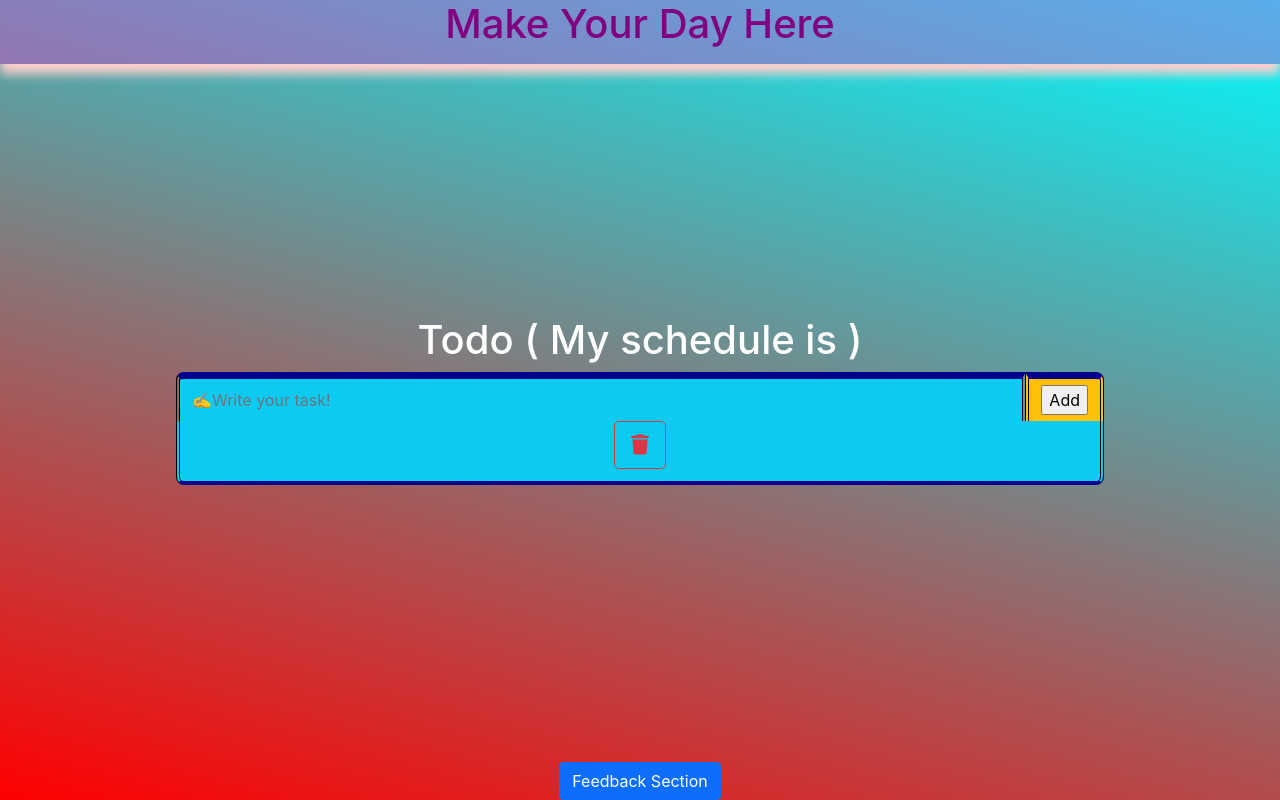
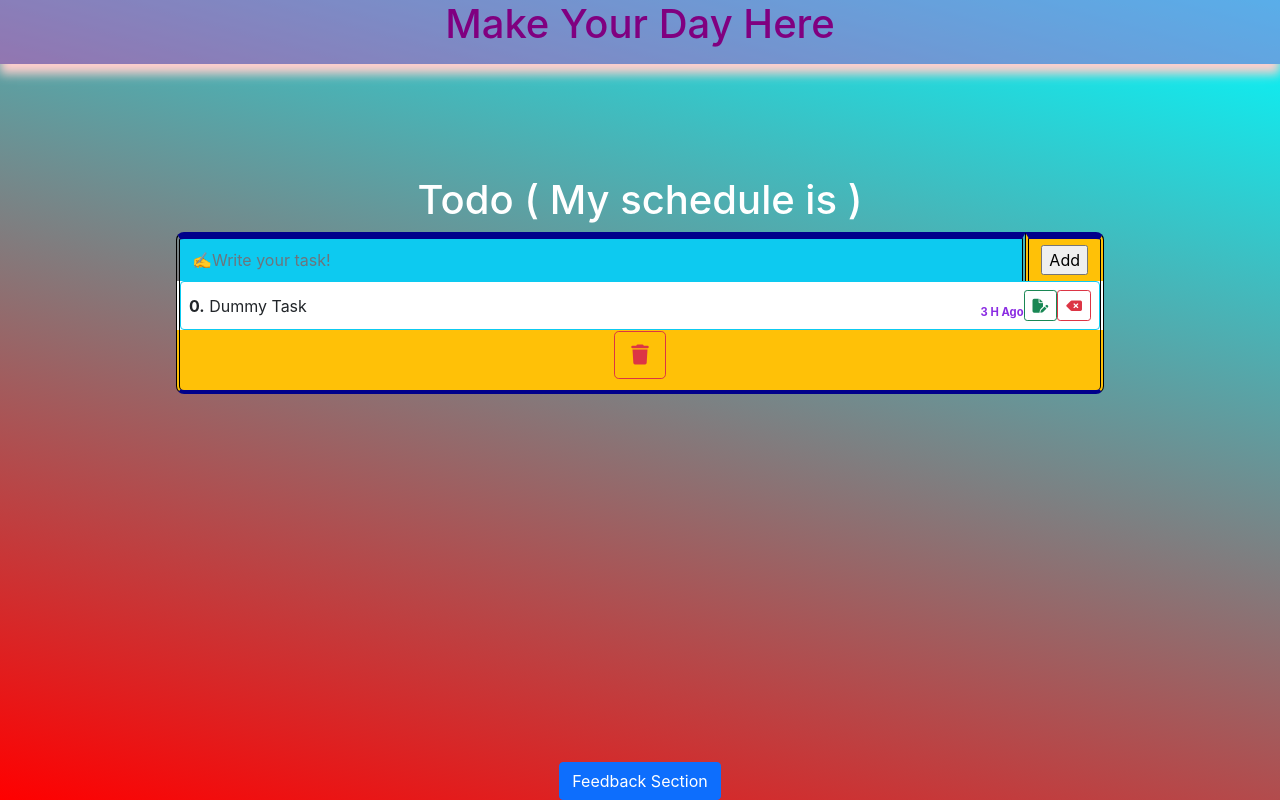
Before and after one commit to Ashishkuldeep23/react-todo, a React (Create React App) app: page / in a window 1280 px wide. Built offline with nearby package versions, Linux system fonts and the light colour scheme.

Commit message:
Todo Improve

```diff
--- a/src/coponant/Feedback/feedback.js
+++ b/src/coponant/Feedback/feedback.js
@@ -13,7 +13,7 @@ const Feedback = () => {
                 <div className="collapse" id="collapseExample">
                     <div className="card card-body feed_body">
 
-                        <h3>Checking Only</h3>
+                        <h3>Checking</h3>
 
                         Some placeholder content for the collapse component. This panel is hidden by default but revealed when the user activates the relevant trigger.
                         Lorem ipsum dolor sit amet consectetur adipisicing elit. Aperiam quidem autem expedita, commodi placeat nemo accusamus enim! Quia accusamus id totam impedit et excepturi odio. Cumque maxime neque veritatis et.
--- a/src/coponant/Feedback/style.css
+++ b/src/coponant/Feedback/style.css
@@ -4,9 +4,11 @@
     width: 100%;
     height: auto;
 
+    margin-top: 5vh;
+
     background-color: transparent;
 
-    position: absolute;
+    position: fixed;
     bottom: 0;
 
     display: flex;
@@ -14,7 +16,7 @@
     justify-content: center;
     align-items: center;
 
-
+   z-index: 10;
 
 }
 
--- a/src/coponant/TodoBody/style.css
+++ b/src/coponant/TodoBody/style.css
@@ -1,3 +1,10 @@
+
+
+
+.todo_main_body{
+    margin-top: 20vh;
+}
+
 
 .round_btm_input{
     border-bottom-left-radius: 0;
--- a/src/coponant/TodoBody/todo.js
+++ b/src/coponant/TodoBody/todo.js
@@ -1,15 +1,15 @@
-import React, { useState , useEffect } from 'react'
+import React, { useState, useEffect } from 'react'
 import "./style.css"
 
 
 // // // Get the local storage data back ----->
 
-const getLocalData = ()=>{
+const getLocalData = () => {
     const lists = localStorage.getItem("myTodoList");
 
-    if(lists){
+    if (lists) {
         return JSON.parse(lists)
-    }else{
+    } else {
         return []
     }
 
@@ -23,20 +23,20 @@ const Todo = () => {
     // // // Below for set item by given data and locally present data
     const [items, setItems] = useState(getLocalData())
 
-    const [ isEditTask , setUpdateTask] = useState("");
+    const [isEditTask, setUpdateTask] = useState("");
 
-    const [toggleBtn , setToggleBtn] = useState(false)
+    const [toggleBtn, setToggleBtn] = useState(false)
 
     // // // add items function
     function addItems() {
         if (!newTask) {
             alert('Please give some task to add!')
         }
-        else if(newTask && toggleBtn){
+        else if (newTask && toggleBtn) {
             setItems(
-                items.map((curEle)=>{
-                    if(curEle.id === isEditTask){
-                        return { ...curEle, name : newTask}
+                items.map((curEle) => {
+                    if (curEle.id === isEditTask) {
+                        return { ...curEle, name: newTask }
                     }
 
                     return curEle;
@@ -50,8 +50,8 @@ const Todo = () => {
         }
         else {
             const myNewTask = {
-                id : new Date().getTime().toString() ,
-                name : newTask
+                id: new Date().getTime().toString(),
+                name: newTask
             }
             setItems([...items, myNewTask])
             setNewTask("")
@@ -62,7 +62,7 @@ const Todo = () => {
 
     // // // Update items --->
 
-    const updateTask = (idGeted , name)=>{
+    const updateTask = (idGeted, name) => {
         setNewTask(name)
         setUpdateTask(idGeted)
         setToggleBtn(true)
@@ -73,8 +73,8 @@ const Todo = () => {
 
 
     // // // Delete single item --->
-    function deleteOneItem (idGeted){
-        const updatedItems = items.filter((curEle)=>{
+    function deleteOneItem(idGeted) {
+        const updatedItems = items.filter((curEle) => {
             return curEle.id !== idGeted
         })
         setItems(updatedItems)
@@ -82,20 +82,20 @@ const Todo = () => {
 
 
     // // // // Removing all Tasks -->
-    const removeAllTasks=()=>{
+    const removeAllTasks = () => {
         setItems([]);
     }
 
 
     // // // Data save in local storage by useEffect hooks -->
-    useEffect(()=>{
-        localStorage.setItem("myTodoList" , JSON.stringify(items))
-    } , [items])
+    useEffect(() => {
+        localStorage.setItem("myTodoList", JSON.stringify(items))
+    }, [items])
 
 
 
 
-    const timeDiffFunc = (d)=>{
+    const timeDiffFunc = (d) => {
 
         let outPut = ""
 
@@ -104,26 +104,26 @@ const Todo = () => {
 
         var Difference_In_Time = date1.getTime() - date2.getTime()
 
-        var Difference_In_Hour = Difference_In_Time / (1000 * 3600 );
+        var Difference_In_Hour = Difference_In_Time / (1000 * 3600);
         let rounded = Math.round(Difference_In_Hour)
 
-        if(rounded > 4){
-            outPut = rounded+" H Ago"
+        if (rounded > 2) {
+            outPut = rounded + " H Ago"
         }
 
-        if(rounded > 24){
-            let days = Math.round(rounded/24)
-            outPut = days+" D Ago"
+        if (rounded > 24) {
+            let days = Math.round(rounded / 24)
+            outPut = days + " D Ago"
         }
 
-        if(rounded > 730){
+        if (rounded > 730) {
             let months = Math.round(rounded / 730)
-            outPut = months+" M Ago"
+            outPut = months + " M Ago"
         }
 
-        if(rounded > 8766){
+        if (rounded > 8766) {
             let years = Math.round(rounded / 8766)
-            outPut = years+" Y Ago"
+            outPut = years + " Y Ago"
         }
 
 
@@ -131,13 +131,14 @@ const Todo = () => {
     }
 
 
+    // // // UI starts here -------------->
 
     return (
 
 
-        <div className="container min-vw-100">
+        <div className="container min-vw-100  todo_main_body">
 
-            <div className="row ">
+            <div className="row  ">
 
 
                 <div className="col-12 col-sm-9  mx-auto p-3 d-flex flex-column align-items-center ">
@@ -146,7 +147,7 @@ const Todo = () => {
 
                     {/* Input section */}
                     <div className="input-group ">
-                        <input className="form-control round_btm_input bg-info text-white"  placeholder='✍️Write your task!' id='mainInput' type="text"
+                        <input className="form-control round_btm_input bg-info text-white" placeholder='✍️Write your task!' id='mainInput' type="text"
                             value={newTask} onChange={(e) => { setNewTask(e.target.value) }}
                             onKeyDown={(e) => {
                                 if (e.keyCode === 13) { addItems() }
@@ -155,7 +156,7 @@ const Todo = () => {
                         <span className="input-group-text round_btm_input bg-warning">
 
                             {
-                                toggleBtn ?  <i className="fa-solid fa-file-pen" onClick={addItems} ></i> : <input type="button" value="Add" onClick={addItems} />
+                                toggleBtn ? <i className="fa-solid fa-file-pen" onClick={addItems} ></i> : <input type="button" value="Add" onClick={addItems} />
                             }
 
                         </span>
@@ -163,8 +164,47 @@ const Todo = () => {
 
 
                     {/* Item section */}
+
+
+                    {/* Dummy item first */}
+
                     <div className="items ">
 
+                        <div className=' single_item d-flex justify-content-between border border-info rounded-2  p-2'>
+                            <p className='my-auto'><strong>0.</strong> Dummy Task</p>
+
+                            <div className='item_icons d-sm-flex '>
+
+                                {/* Below line for how many ago , curEle.id is storing time when created */}
+                                <span className='dayAgo'><small>3 H Ago</small></span>
+
+                                <div className='update_main mx-auto' >
+                                    <div className="dropdown-content_update">
+                                        <p className='bg-success'>Update</p>
+                                    </div>
+
+                                    <button id='updete' type="button" className="btn btn-outline-success btn-sm" >
+                                        <i className="fa-solid fa-file-pen"></i>
+                                    </button>
+                                </div>
+
+
+                                <div className="delete_one mx-auto" >
+                                    <div className="dropdown-content_delone ">
+                                        <p>Delete</p>
+                                    </div>
+
+                                    <button type="button" className="btn btn-outline-danger btn-sm">
+                                        <i className="fa-solid fa-delete-left"></i>
+                                    </button>
+                                </div>
+
+
+                            </div>
+                        </div>
+
+
+                        {/* Actual Data here start ----> */}
 
                         {
                             items.map((curEle, index) => {
@@ -179,8 +219,8 @@ const Todo = () => {
                                             {/* Below line for how many ago , curEle.id is storing time when created */}
                                             <span className=' dayAgo'><small>{timeDiffFunc(curEle.id)}</small></span>
 
-                                            <div className='update_main mx-auto' onClick={()=>{ updateTask(curEle.id , curEle.name)}}>
-                                                <div className="dropdown-content_update"  onClick={()=>{ updateTask(curEle.id , curEle.name)}}>
+                                            <div className='update_main mx-auto' onClick={() => { updateTask(curEle.id, curEle.name) }}>
+                                                <div className="dropdown-content_update" onClick={() => { updateTask(curEle.id, curEle.name) }}>
                                                     <p className='bg-success'>Update</p>
                                                 </div>
 
@@ -190,8 +230,8 @@ const Todo = () => {
                                             </div>
 
 
-                                            <div className="delete_one mx-auto" onClick={()=>{ deleteOneItem(curEle.id) }} >
-                                                <div className="dropdown-content_delone "  onClick={()=>{ deleteOneItem(curEle.id) }} >
+                                            <div className="delete_one mx-auto" onClick={() => { deleteOneItem(curEle.id) }} >
+                                                <div className="dropdown-content_delone " onClick={() => { deleteOneItem(curEle.id) }} >
                                                     <p>Delete</p>
                                                 </div>
 
@@ -202,7 +242,7 @@ const Todo = () => {
 
 
                                         </div>
-                                   </div>
+                                    </div>
 
 
 
@@ -210,19 +250,13 @@ const Todo = () => {
                             })
                         }
 
-
-
-
-
-
-
                     </div>
 
 
                     {/* Clear All section */}
 
 
-                    <div className="clear d-flex justify-content-center align-items-center bg-info">
+                    <div className="clear d-flex justify-content-center align-items-center bg-warning">
 
                         <div className="delete_one this_to_all_del" onClick={removeAllTasks} >
 
--- a/src/index.css
+++ b/src/index.css
@@ -13,7 +13,7 @@ body {
 
   display: flex;
   justify-content: center;
-  align-items: center;
+  /* align-items: center; */
 
   background-image: linear-gradient(15deg , rgb(255, 0, 0) , rgb(0, 251, 255));
 
```
